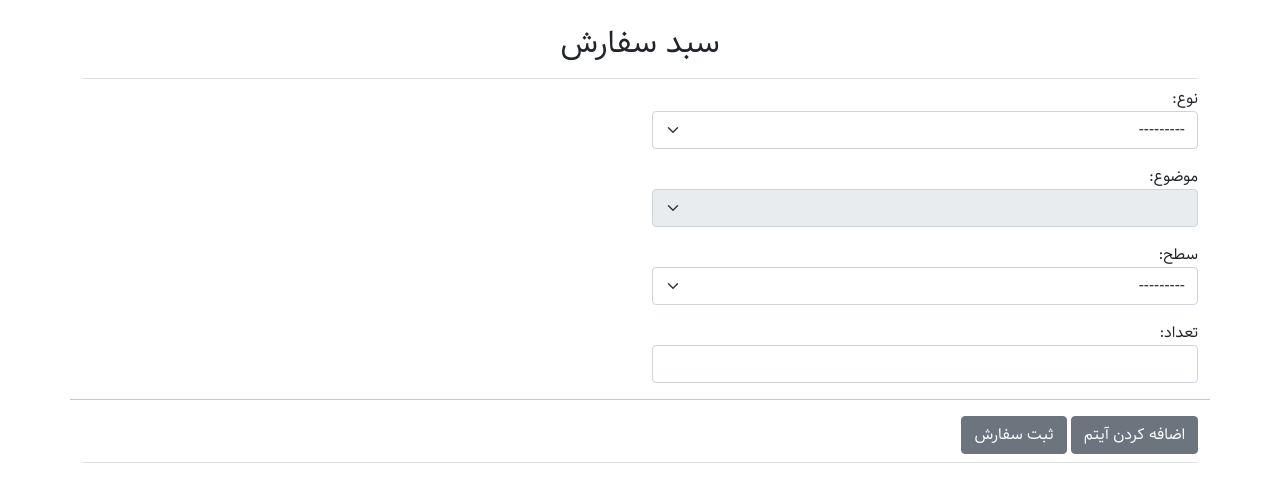
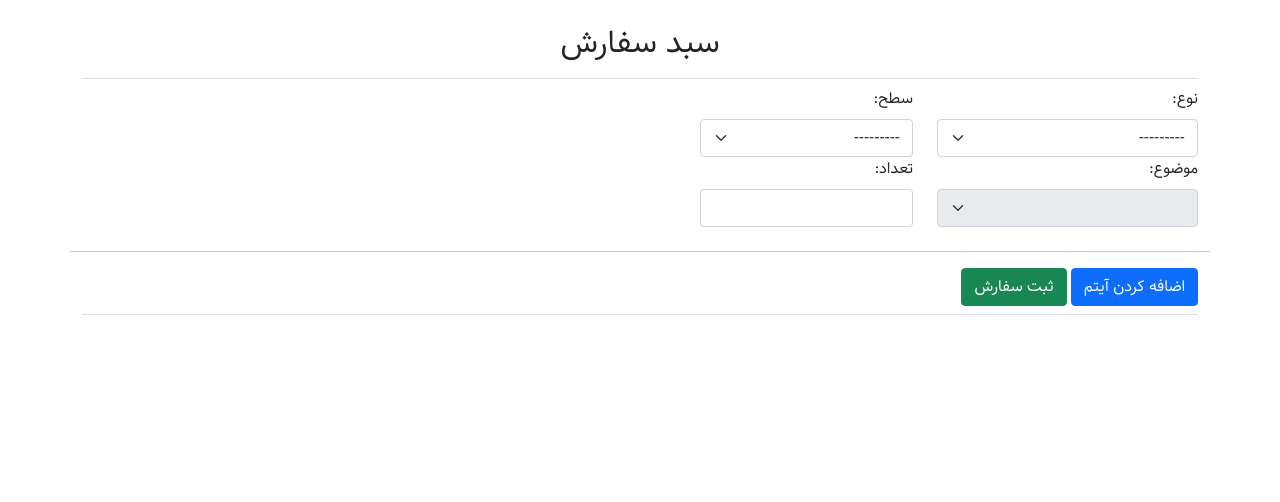
Before and after one commit to ali-nakhaee/shaya_media, a Django app: page /shop/cart/ in a window 1280 px wide. Shown: the part 58-560 px from the top of the page. Run offline with Django 5.2, Linux system fonts and the light colour scheme; tables that the repository leaves empty hold one stand-in row (values such as "Sample post"); lists and menus that the app fills with data are empty.

Commit message:
Fields style changed in shop/cart page.

```diff
--- a/shop/templates/shop/cart.html
+++ b/shop/templates/shop/cart.html
@@ -14,7 +14,40 @@
         <div class="item-form">
         <div class="row">
             <div class="col-md-6">
-                {{ form.as_p }}
+                {{ form.non_field_errors }}
+                <div class="row">
+                    <div class="col-sm-6">
+                        <div class="fieldWrapper">
+                            <label class="form-label" for="id_form-{{ forloop.counter0 }}-type">{{ form.type.label }}:</label>
+                            {{ form.type.errors }}
+                            {{ form.type }}
+                            <small class="form-text text-muted">{{ form.type.help_text }}</small>
+                        </div>
+
+                        <div class="fieldWrapper">
+                            <label class="form-label" for="id_form-{{ forloop.counter0 }}-subject">{{ form.subject.label }}:</label>
+                            {{ form.subject.errors }}
+                            {{ form.subject }}
+                            <small class="form-text text-muted">{{ form.subject.help_text }}</small>
+                        </div>
+                    </div>
+                    <div class="col-sm-5">
+                        <div class="fieldWrapper">
+                            <label class="form-label" for="id_form-{{ forloop.counter0 }}-level">{{ form.level.label }}:</label>
+                            {{ form.level.errors }}
+                            {{ form.level }}
+                            <small class="form-text text-muted">{{ form.level.help_text }}</small>
+                        </div>
+
+                        <div class="fieldWrapper">
+                            <label class="form-label" for="id_form-{{ forloop.counter0 }}-number">{{ form.number.label }}:</label>
+                            {{ form.number.errors }}
+                            {{ form.number }}
+                            <small class="form-text text-muted">{{ form.number.help_text }}</small>
+                        </div>
+                    </div>
+                </div>
+                <br>
             </div>
             <div class="col-md-6">
                 <div id="price-table-{{ forloop.counter0 }}">
@@ -28,8 +61,8 @@
         {% endfor %}
     <div class="row" id="last-row">
         <div class="col-md-6">
-            <button id="add-form" type="button" class="save btn btn-secondary">اضافه کردن آیتم</button>
-            <button type="submit" name="cart-form" class="save btn btn-secondary">ثبت سفارش</button>
+            <button id="add-form" type="button" class="save btn btn-primary">اضافه کردن آیتم</button>
+            <button type="submit" name="cart-form" class="save btn btn-success">ثبت سفارش</button>
         </div>
         <div class="col-md-6">
             <div id="total-price">
```
